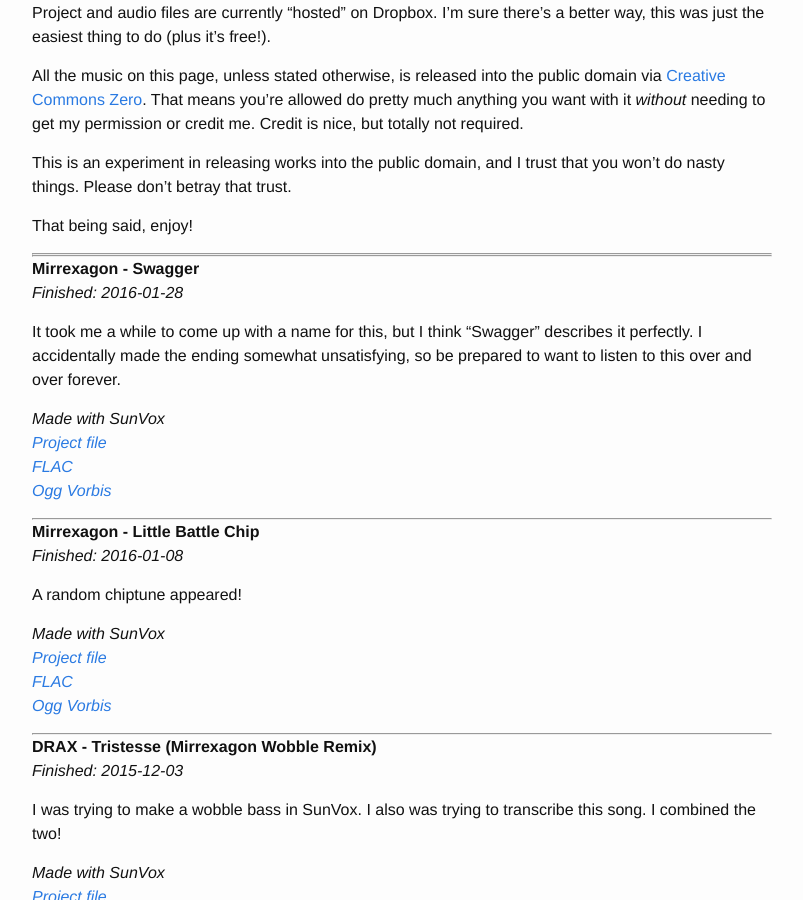
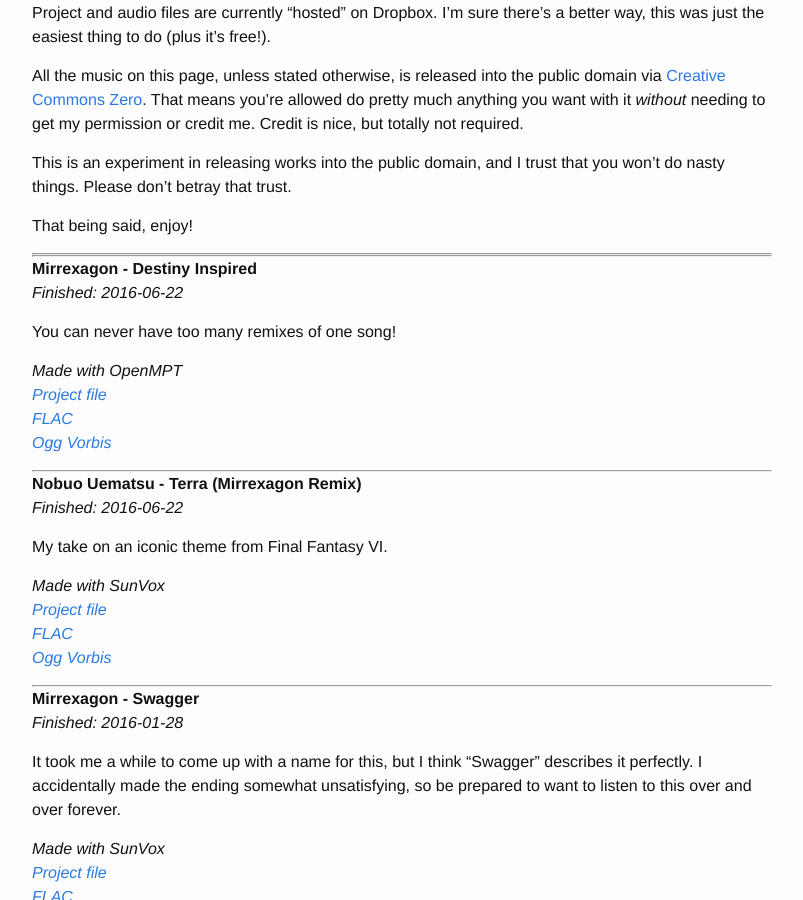
Before and after one commit to legospacy/legospacy.github.io, a Jekyll site: the page built from music.md, in a window 1280 px wide and 900 px high, scrolled down 226 px. Shown: the whole window, without its empty margins (238-1041 px from the left). Built offline with Jekyll 4.4.1, drawn with Linux system fonts in a browser that asks for light colours; some of the changed lines change nothing that is shown.

Commit message:
Add music: Terra, Destiny Inspired

```diff
--- a/_data/music.yaml
+++ b/_data/music.yaml
@@ -1,51 +1,68 @@
 ---
-- ext: sunvox
+- filename: mirrexagon_-_destiny_inspired.it
+  comment: You can never have too many remixes of one song!
+  ext: it
+  tags:
+    Title: Destiny Inspired
+    Date: 2016-06-22
+    Artist: Mirrexagon
+  program: OpenMPT
+- filename: nobuo_uematsu_-_terra.sunvox
+  comment: 'My take on an iconic theme from Final Fantasy VI.
+
+'
+  ext: sunvox
+  tags:
+    Title: Terra (Mirrexagon Remix)
+    Date: 2016-06-22
+    Artist: Nobuo Uematsu
   program: SunVox
+- filename: mirrexagon_-_swagger.sunvox
   comment: It took me a while to come up with a name for this, but I think "Swagger"
     describes it perfectly. I accidentally made the ending somewhat unsatisfying,
     so be prepared to want to listen to this over and over forever.
+  ext: sunvox
   tags:
+    Title: Swagger
     Date: 2016-01-28
     Artist: Mirrexagon
-    Title: Swagger
-  filename: mirrexagon_-_swagger.sunvox
-- ext: sunvox
   program: SunVox
+- filename: mirrexagon_-_little_battle_chip.sunvox
   comment: A random chiptune appeared!
+  ext: sunvox
   tags:
+    Title: Little Battle Chip
     Date: 2016-01-08
     Artist: Mirrexagon
-    Title: Little Battle Chip
-  filename: mirrexagon_-_little_battle_chip.sunvox
-- ext: sunvox
   program: SunVox
+- filename: drax_-_tristesse_(mirrexagon_wobble_remix).sunvox
   comment: I was trying to make a wobble bass in SunVox. I also was trying to transcribe
     this song. I combined the two!
+  ext: sunvox
   tags:
+    Title: Tristesse (Mirrexagon Wobble Remix)
     Date: 2015-12-03
     Artist: DRAX
-    Title: Tristesse (Mirrexagon Wobble Remix)
-  filename: drax_-_tristesse_(mirrexagon_wobble_remix).sunvox
-- ext: sunvox
   program: SunVox
+- filename: mirrexagon_-_dream_march.sunvox
   comment: This sat in my WIP folder for ages because I thought it was too short,
     but nothing I added sounded good. I think it's actually pretty great as is.
+  ext: sunvox
   tags:
+    Title: Dream March
     Date: 2015-12-01
     Artist: Mirrexagon
-    Title: Dream March
-  filename: mirrexagon_-_dream_march.sunvox
-- ext: sunvox
   program: SunVox
+- filename: mirrexagon_-_city_night.sunvox
   comment: This one was sitting around in my WIP folder for ages, until I eventually
     decided to just call it finished.
+  ext: sunvox
   tags:
+    Title: City Night
     Date: 2015-11-29
-    Title: City Night
     Artist: Mirrexagon
-  filename: mirrexagon_-_city_night.sunvox
-- ext: sunvox
   program: SunVox
+- filename: mirrexagon_-_demo_one.sunvox
   comment: 'Now this, this is a big one.
 
 
@@ -62,81 +79,81 @@
     in all its glory!
 
 '
+  ext: sunvox
   tags:
+    Title: Demo One
     Date: 2015-11-06
     Artist: Mirrexagon
-    Title: Demo One
-  filename: mirrexagon_-_demo_one.sunvox
-- ext: sunvox
   program: SunVox
+- filename: mirrexagon_-_dont_cry.sunvox
   comment: I was originally hesitant to publish this, thinking it too short and not
     very high quality, but in the end I think it's alright.
+  ext: sunvox
   tags:
+    Title: Don't Cry
     Date: 2015-03-21
     Artist: Mirrexagon
-    Title: Don't Cry
-  filename: mirrexagon_-_dont_cry.sunvox
-- ext: sunvox
   program: SunVox
+- filename: mirrexagon_-_sundance.sunvox
   comment: I played around with a few new things with this one, namely tempo and style
     changes. I'm pretty happy how it turned out.
+  ext: sunvox
   tags:
+    Title: Sundance
     Date: 2015-02-12
     Artist: Mirrexagon
-    Title: Sundance
-  filename: mirrexagon_-_sundance.sunvox
-- ext: sunvox
   program: SunVox
+- filename: mirrexagon_-_power_on.sunvox
   comment: I'm not entirely sure what to call this. Fast-paced techno thing? I didn't
     pay much attention when I was making this, or at least I barely remember doing
     it.
+  ext: sunvox
   tags:
+    Title: Power On
     Date: 2015-02-06
     Artist: Mirrexagon
-    Title: Power On
-  filename: mirrexagon_-_power_on.sunvox
-- ext: it
-  program: OpenMPT
+  program: SunVox
+- filename: mirrexagon_-_trudge.it
   comment: A chiptune, through and through. I returned to OpenMPT briefly to make
     this after having switched to SunVox a while back.
+  ext: it
   tags:
+    Title: Trudge
     Date: 2015-02-04
     Artist: Mirrexagon
-    Title: Trudge
-  filename: mirrexagon_-_trudge.it
-- ext: sunvox
-  program: SunVox
+  program: OpenMPT
+- filename: mirrexagon_-_basement.sunvox
   comment: One of my first SunVox songs. It's more an ambient loop than a song.
+  ext: sunvox
   tags:
     Title: Basement
     Artist: Mirrexagon
-  filename: mirrexagon_-_basement.sunvox
-- ext: sunvox
   program: SunVox
+- filename: mirrexagon_-_candy_stall.sunvox
   comment: I don't usually write upbeat happy songs (for whatever reason), but this
     is one!
+  ext: sunvox
   tags:
     Title: Candy Stall
     Artist: Mirrexagon
-  filename: mirrexagon_-_candy_stall.sunvox
-- ext: sunvox
   program: SunVox
+- filename: mirrexagon_-_castle.sunvox
   comment: I think this one sounds a bit medieval, hence the name.
+  ext: sunvox
   tags:
     Title: Castle
     Artist: Mirrexagon
-  filename: mirrexagon_-_castle.sunvox
-- ext: it
-  program: OpenMPT
+  program: SunVox
+- filename: mirrexagon_-_chipthing.it
   comment: My first foray into using only simple waveforms in a song (ie. chiptune).
     I was trying to make a dubstep-like wobble bass, but it didn't work out and so
     I made this instead.
+  ext: it
   tags:
+    Title: Chip Thing
     Artist: Mirrexagon
-    Title: Chip Thing
-  filename: mirrexagon_-_chipthing.it
-- ext: sunvox
-  program: SunVox
+  program: OpenMPT
+- filename: yasunori_mitsuda_-_chrono_trigger_battle_1_(mirrexagon_remix).sunvox
   comment: 'Electronic remix of the Chrono Trigger battle music.
 
 
@@ -144,12 +161,12 @@
     awesome!
 
 '
+  ext: sunvox
   tags:
+    Title: Chrono Trigger Battle 1 (Mirrexagon Remix)
     Artist: Yasunori Mitsuda
-    Title: Chrono Trigger Battle 1 (Mirrexagon Remix)
-  filename: yasunori_mitsuda_-_chrono_trigger_battle_1_(mirrexagon_remix).sunvox
-- ext: it
-  program: OpenMPT
+  program: SunVox
+- filename: mirrexagon_-_destiny.it
   comment: '"You can''t escape your destiny."
 
 
@@ -157,32 +174,32 @@
     it from "Inside a Dream" by Awesome and have since heard it in quite a few songs.
 
 '
+  ext: it
   tags:
+    Title: Destiny
     Artist: Mirrexagon
-    Title: Destiny
-  filename: mirrexagon_-_destiny.it
-- ext: it
   program: OpenMPT
+- filename: mirrexagon_-_destiny_redux.it
   comment: A remix of my own song "Destiny"! This version is more fast-paced, and
     still retains a lot of the original.
+  ext: it
   tags:
+    Title: Destiny Redux
     Artist: Mirrexagon
-    Title: Destiny Redux
-  filename: mirrexagon_-_destiny_redux.it
-- ext: it
   program: OpenMPT
+- filename: david_larson_-_double_rainboom_(mirrexagon_calm_remix).it
   comment: 'A calm remix of the Double Rainboom theme, without vocals.
 
 
     I also did a non-calm techno remix before this one, which has the vocals.
 
 '
+  ext: it
   tags:
+    Title: Double Rainboom (Mirrexagon Calm Remix)
     Artist: David Larson
-    Title: Double Rainboom (Mirrexagon Calm Remix)
-  filename: david_larson_-_double_rainboom_(mirrexagon_calm_remix).it
-- ext: it
   program: OpenMPT
+- filename: david_larson_-_double_rainboom_(mirrexagon_techno_remix).it
   comment: 'A remix of the theme of Double Rainboom, an MLP: FiM fan animation made
     by people all over the world (or something like that), that sadly was taken down
     by the lead producer. You can still find it online though.
@@ -192,32 +209,32 @@
     track uncompressed.
 
 '
+  ext: it
   tags:
+    Title: Double Rainboom (Mirrexagon Techno Remix)
     Artist: David Larson, Mandopony
-    Title: Double Rainboom (Mirrexagon Techno Remix)
-  filename: david_larson_-_double_rainboom_(mirrexagon_techno_remix).it
-- ext: it
   program: OpenMPT
+- filename: mirrexagon_-_dream.it
   comment: '"When you dream, you can do anything."
 
 
     I liked this sample so much, I made a song that used only it!
 
 '
+  ext: it
   tags:
+    Title: Dream
     Artist: Mirrexagon
-    Title: Dream
-  filename: mirrexagon_-_dream.it
-- ext: sunvox
-  program: SunVox
+  program: OpenMPT
+- filename: mirrexagon_-_fate_of_the_world.sunvox
   comment: A fast paced mostly electronic song. I rank this pretty highly in all the
     songs I've made.
+  ext: sunvox
   tags:
+    Title: Fate of the World
     Artist: Mirrexagon
-    Title: Fate of the World
-  filename: mirrexagon_-_fate_of_the_world.sunvox
-- ext: it
-  program: OpenMPT
+  program: SunVox
+- filename: mirrexagon_-_final_sacrifice.it
   comment: '"The Final Sacrifice is your life."
 
 
@@ -225,21 +242,21 @@
     the first)! Chord progression comes from "destiny" by Radix.
 
 '
+  ext: it
   tags:
+    Title: Final Sacrifice
     Artist: Mirrexagon
-    Title: Final Sacrifice
-  filename: mirrexagon_-_final_sacrifice.it
-- ext: sunvox
-  program: SunVox
+  program: OpenMPT
+- filename: mirrexagon_-_fluorescent.sunvox
   comment: A full-on electronic song with an awesome (if I do say so myself) bass
     line. I was pretty amazed at myself when I made this, and I still (as of March
     2016) think it's one of the best songs I've ever made.
+  ext: sunvox
   tags:
+    Title: Fluorescent
     Artist: Mirrexagon
-    Title: Fluorescent
-  filename: mirrexagon_-_fluorescent.sunvox
-- ext: sunvox
   program: SunVox
+- filename: nightradio_-_follow_the_sun_(mirrexagon_remix).sunvox
   comment: 'Follow the Sun is one of the example songs bundled with SunVox, and it''s
     also written by the creator. It''s my favourite of the example songs.
 
@@ -248,44 +265,44 @@
     so I suppose this is kind of an edit as well?
 
 '
+  ext: sunvox
   tags:
+    Title: Follow the Sun (Mirrexagon Remix)
     Artist: NightRadio
-    Title: Follow the Sun (Mirrexagon Remix)
-  filename: nightradio_-_follow_the_sun_(mirrexagon_remix).sunvox
-- ext: sunvox
   program: SunVox
+- filename: mirrexagon_-_ghostly_touch.sunvox
   comment: I was playing around with sines, filters and LFOs. Not my greatest work,
     but still alright.
+  ext: sunvox
   tags:
+    Title: Ghostly Touch
     Artist: Mirrexagon
-    Title: Ghostly Touch
-  filename: mirrexagon_-_ghostly_touch.sunvox
-- ext: it
-  program: OpenMPT
+  program: SunVox
+- filename: mirrexagon_-_glow.it
   comment: '"Bask in the glow, and let it absorb you. Let everything wash away."
 
 
     This song apparently invokes images of a forest glade.
 
 '
+  ext: it
   tags:
+    Title: Glow
     Artist: Mirrexagon
-    Title: Glow
-  filename: mirrexagon_-_glow.it
-- ext: it
   program: OpenMPT
+- filename: mirrexagon_-_lost.it
   comment: '"It is all too easy to become lost in the pure vastness of a mind."
 
 
     Guitars! One of which is my sample, the other comes from "guitarv2" by Buzzer.
 
 '
+  ext: it
   tags:
+    Title: Lost
     Artist: Mirrexagon
-    Title: Lost
-  filename: mirrexagon_-_lost.it
-- ext: it
   program: OpenMPT
+- filename: mirrexagon_-_march.it
   comment: 'A short, mostly acoustic piece (as acoustic as you can get with samples,
     anyway).
 
@@ -294,20 +311,20 @@
     a song with that in it!
 
 '
+  ext: it
   tags:
+    Title: March
     Artist: Mirrexagon
-    Title: March
-  filename: mirrexagon_-_march.it
-- ext: sunvox
-  program: SunVox
+  program: OpenMPT
+- filename: mirrexagon_-_marimba_thing.sunvox
   comment: A song made entirely of marimbas, with some nice echo and reverb. Don't
     mind the unoriginal name.
+  ext: sunvox
   tags:
+    Title: Marimba Thing
     Artist: Mirrexagon
-    Title: Marimba Thing
-  filename: mirrexagon_-_marimba_thing.sunvox
-- ext: it
-  program: OpenMPT
+  program: SunVox
+- filename: mirrexagon_-_never-ending_sorrow.it
   comment: '"When there is no hope, sorrow overcomes all."
 
 
@@ -322,23 +339,23 @@
     It''s also the second song I ever made.
 
 '
+  ext: it
   tags:
+    Title: Never-ending Sorrow
     Artist: Mirrexagon
-    Title: Never-ending Sorrow
-  filename: mirrexagon_-_never-ending_sorrow.it
-- ext: it
   program: OpenMPT
+- filename: mirrexagon_-_pianothing.it
   comment: 'A calm song featuring a piano from a song by Awesome.I rather like this
     one. I didn''t have any other ideas for what to call it, so the name isn''t very
     original.
 
 '
+  ext: it
   tags:
+    Title: Piano Thing
     Artist: Mirrexagon
-    Title: Piano Thing
-  filename: mirrexagon_-_pianothing.it
-- ext: it
   program: OpenMPT
+- filename: mirrexagon_-_playing.it
   comment: '"It''s just a little fun."
 
 
@@ -346,12 +363,12 @@
     recorded by me.
 
 '
+  ext: it
   tags:
+    Title: Playing
     Artist: Mirrexagon
-    Title: Playing
-  filename: mirrexagon_-_playing.it
-- ext: it
   program: OpenMPT
+- filename: mirrexagon_-_prepare.it
   comment: '"Are you ready to face the challenge?"
 
 
@@ -360,12 +377,12 @@
     a synth in the mix. This is what I made.
 
 '
+  ext: it
   tags:
+    Title: Prepare
     Artist: Mirrexagon
-    Title: Prepare
-  filename: mirrexagon_-_prepare.it
-- ext: it
   program: OpenMPT
+- filename: mirrexagon_-_searching.it
   comment: '"Even though you may never find it, you still keep searching."
 
 
@@ -378,12 +395,12 @@
     the sea near the start of the game, with wind-through-grass noises in the background.
 
 '
+  ext: it
   tags:
+    Title: Searching
     Artist: Mirrexagon
-    Title: Searching
-  filename: mirrexagon_-_searching.it
-- ext: sunvox
-  program: SunVox
+  program: OpenMPT
+- filename: mirrexagon_-_showtime.sunvox
   comment: 'Fast-paced endlessly-looping mostly-electronic song, with the plucky instrument
     I love so much.
 
@@ -392,12 +409,12 @@
     again." I absolutely love it.
 
 '
+  ext: sunvox
   tags:
+    Title: Showtime
     Artist: Mirrexagon
-    Title: Showtime
-  filename: mirrexagon_-_showtime.sunvox
-- ext: it
-  program: OpenMPT
+  program: SunVox
+- filename: mirrexagon_-_simplistic.it
   comment: '"It''s the simple things that count."
 
 
@@ -406,12 +423,12 @@
     It''s been fixed though.
 
 '
+  ext: it
   tags:
+    Title: Simplistic
     Artist: Mirrexagon
-    Title: Simplistic
-  filename: mirrexagon_-_simplistic.it
-- ext: it
   program: OpenMPT
+- filename: koji_kondo_-_song_of_storms_(mirrexagon_16-bit_remix).it
   comment: '"Here I lie, in this cave,
 
     watching all the storms go by.
@@ -444,49 +461,49 @@
     a story I wrote (it was terrible and it''s gone, don''t ask).
 
 '
+  ext: it
   tags:
+    Title: Song of Storms (Mirrexagon 16-bit Remix)
     Artist: Koji Kondo
-    Title: Song of Storms (Mirrexagon 16-bit Remix)
-  filename: koji_kondo_-_song_of_storms_(mirrexagon_16-bit_remix).it
-- ext: it
   program: OpenMPT
+- filename: mirrexagon_-_tes.it
   comment: A remix of probably the most famous part of the theme from The Elder Scrolls.
     I was playing Skyrim around the time I made this.
+  ext: it
   tags:
+    Title: The Elder Scrolls
     Artist: Mirrexagon
-    Title: The Elder Scrolls
-  filename: mirrexagon_-_tes.it
-- ext: it
   program: OpenMPT
+- filename: mirrexagon_-_the_end.it
   comment: '"Once you reach the end, all that is left is...nothing. It''s over. It''s
     finished. There is nothing left. And there is nothing you can do about it."
 
 
     I don''t remember what was going through my head when I wrote that quote...'
+  ext: it
   tags:
+    Title: The End
     Artist: Mirrexagon
-    Title: The End
-  filename: mirrexagon_-_the_end.it
-- ext: it
   program: OpenMPT
+- filename: mirrexagon_-_twilight.it
   comment: '"Embrace the twilight, live in it. It won\''t last."
 
 
     A little ambient piece that came from messing with a chord entry thing OpenMPT
     has.'
+  ext: it
   tags:
+    Title: Twilight
     Artist: Mirrexagon
-    Title: Twilight
-  filename: mirrexagon_-_twilight.it
-- ext: sunvox
+  program: OpenMPT
+- filename: mirrexagon_-_weather_factory.sunvox
+  comment: This one's a chiptune. It's one of my first SunVox songs.
+  ext: sunvox
+  tags:
+    Title: Weather Factory
+    Artist: Mirrexagon
   program: SunVox
-  comment: This one's a chiptune. It's one of my first SunVox songs.
-  tags:
-    Artist: Mirrexagon
-    Title: Weather Factory
-  filename: mirrexagon_-_weather_factory.sunvox
-- ext: it
-  program: OpenMPT
+- filename: daniel_ingram_-_winter_wrap_up_(mirrexagon_remix).it
   comment: 'Yes, I watched MLP: FiM, enjoyed it, and became obsessed with it for a
     while.
 
@@ -495,15 +512,16 @@
     because I''m not too great with transcribing by ear.
 
 '
+  ext: it
   tags:
+    Title: Winter Wrap Up (Mirrexagon Remix)
     Artist: Daniel Ingram
-    Title: Winter Wrap Up (Mirrexagon Remix)
-  filename: daniel_ingram_-_winter_wrap_up_(mirrexagon_remix).it
-- ext: sunvox
-  program: SunVox
+  program: OpenMPT
+- filename: mirrexagon_-_your_destiny_awaits.sunvox
   comment: My second remix of "Destiny", this time done in SunVox! I have a sort of
     inside joke with myself that I'll just keep remixing Destiny over and over.
+  ext: sunvox
   tags:
+    Title: Your Destiny Awaits
     Artist: Mirrexagon
-    Title: Your Destiny Awaits
-  filename: mirrexagon_-_your_destiny_awaits.sunvox
+  program: SunVox
```
